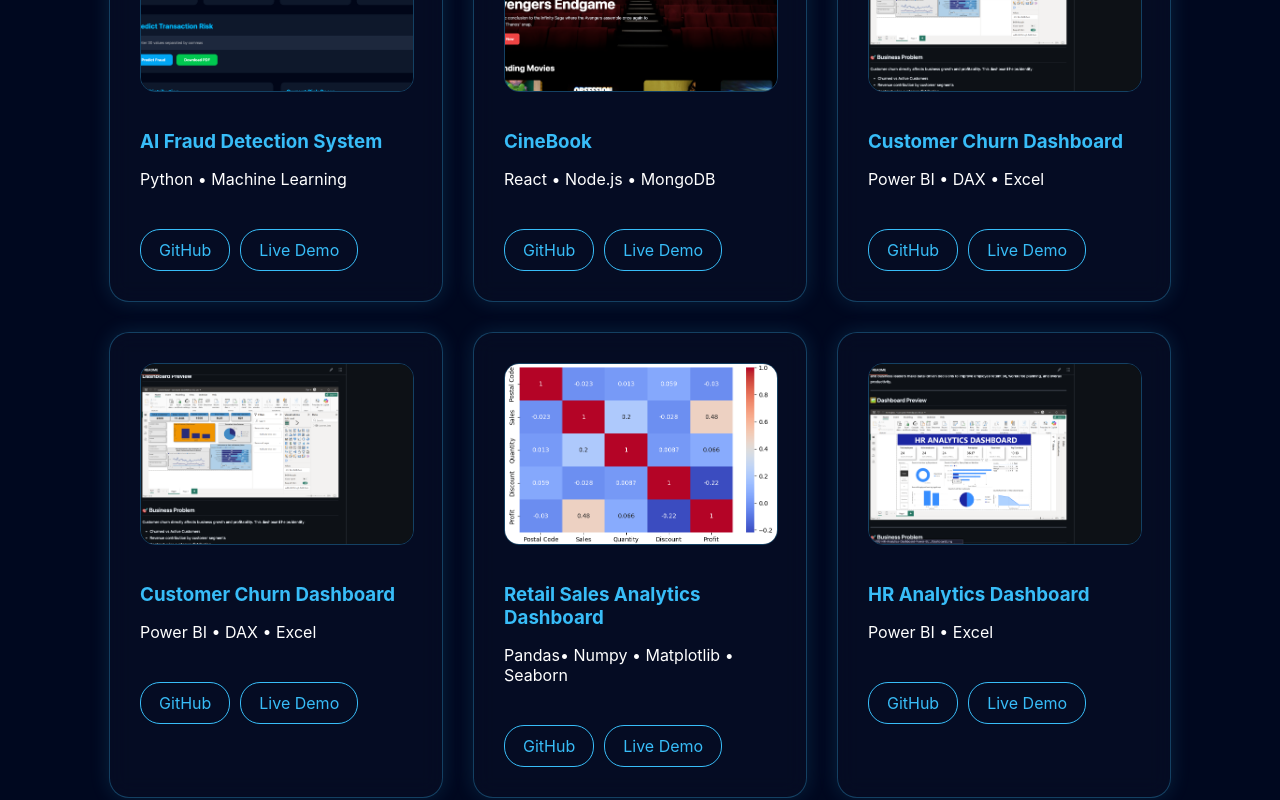
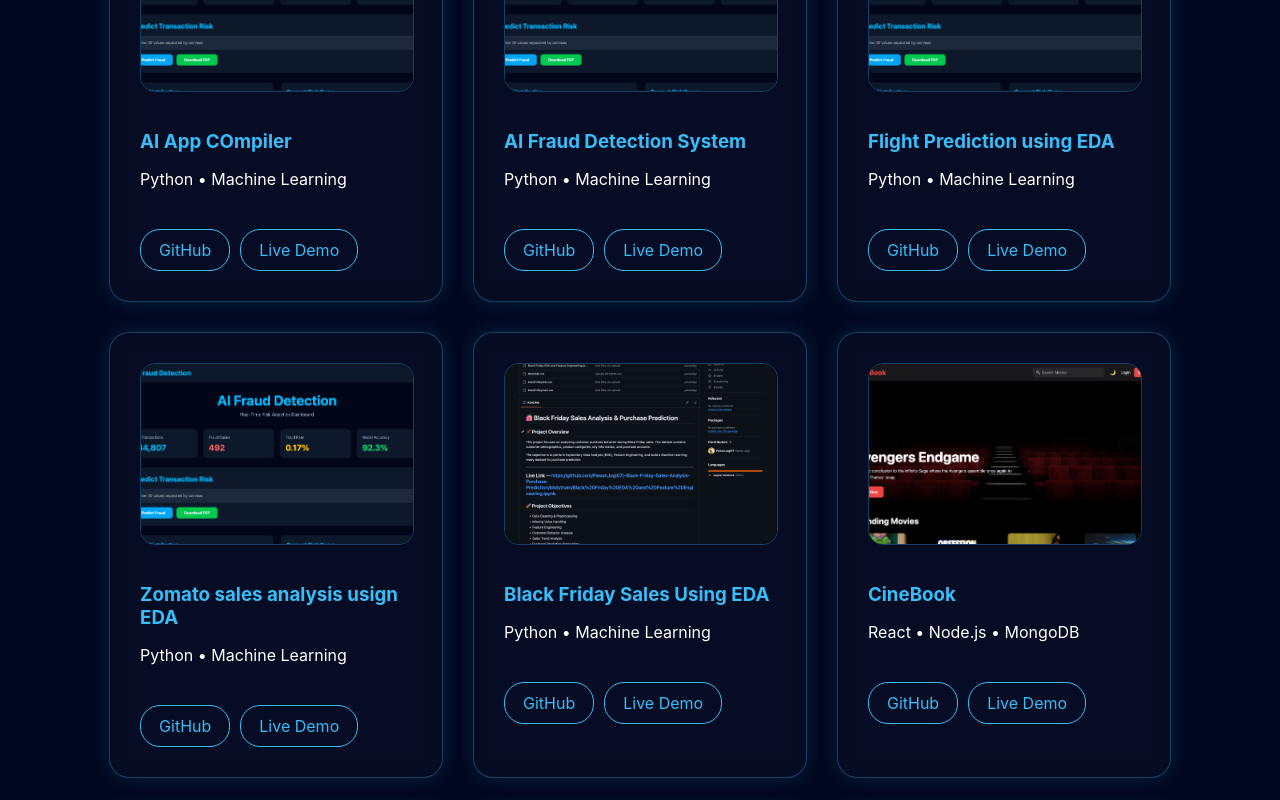
Before and after one commit to PawanJogi07/pawan-portfolio, a React (Vite) app: page / in a window 1280 px wide. Shown: the part 4420-5220 px from the top of the page. Built offline with nearby package versions, Linux system fonts and the light colour scheme.

Commit message:
Update Projects.jsx

```diff
--- a/src/components/Projects.jsx
+++ b/src/components/Projects.jsx
@@ -26,12 +26,53 @@ const projects = [
     image: "/projects/AiTraffic.png"
 
   },
+
+{
+    title: "AI App COmpiler ",
+    tech: "Python • Machine Learning",
+    github: "https://github.com/PawanJogi07/AI-Fraud-System",
+    live: "https://ai-fraud-system.vercel.app/",
+    image: "/projects/AIFraud.png"
+
+  },
+
+
+
+
   {
     title: "AI Fraud Detection System",
     tech: "Python • Machine Learning",
     github: "https://github.com/PawanJogi07/AI-Fraud-System",
     live: "https://ai-fraud-system.vercel.app/",
     image: "/projects/AIFraud.png"
+
+  },
+{
+    title: "Flight Prediction using EDA ",
+    tech: "Python • Machine Learning",
+    github: "https://github.com/PawanJogi07/AI-Fraud-System",
+    live: "https://ai-fraud-system.vercel.app/",
+    image: "/projects/AIFraud.png"
+
+  },
+
+{
+    title: "Zomato sales analysis usign EDA ",
+    tech: "Python • Machine Learning",
+    github: "https://github.com/PawanJogi07/AI-Fraud-System",
+    live: "https://ai-fraud-system.vercel.app/",
+    image: "/projects/AIFraud.png"
+
+  },
+
+
+
+  {
+    title: "Black Friday Sales Using EDA ",
+    tech: "Python • Machine Learning",
+    github: "https://github.com/PawanJogi07/AI-Fraud-System",
+    live: "https://ai-fraud-system.vercel.app/",
+    image: "/projects/blck11.png"
 
   },
   {
```
